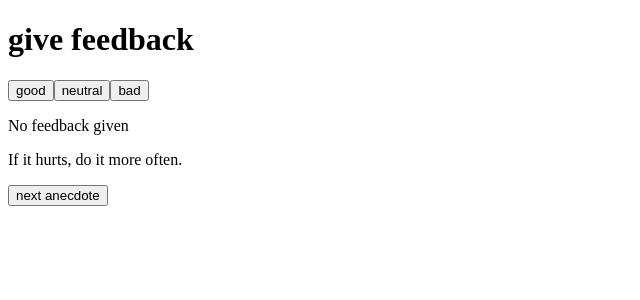
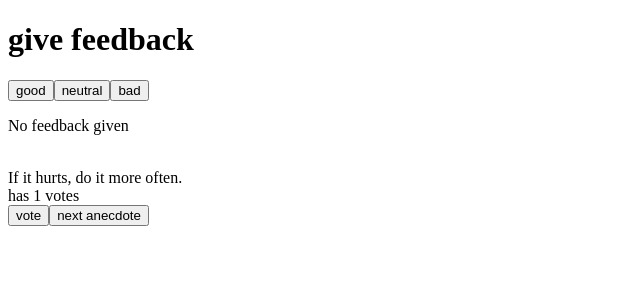
Before and after one commit to NenoPr/FullStackOpen-Submissions, a React (Vite) app in the folder part1/part1_new_app/: page / in a window 1280 px wide. Shown: the top 300 px of the page, without its empty margins (0-640 px from the left). Built offline with nearby package versions, Linux system fonts and the light colour scheme.

Commit message:
Exercise 1.13

```diff
--- a/part1/part1_new_app/src/App.jsx
+++ b/part1/part1_new_app/src/App.jsx
@@ -9,6 +9,7 @@ const Statistics = (props) => {
     <>
       <h1>statistics</h1>
       <table>
+        <tbody>
           <tr>
             <StatisticsLine text={"good"} value={props.good} />
           </tr>
@@ -27,6 +28,7 @@ const Statistics = (props) => {
           <tr>
             <StatisticsLine text={"positive"} value={props.positive} />
           </tr>
+        </tbody>
       </table>
     </>
   );
@@ -62,10 +64,26 @@ const App = () => {
     "The only way to go fast, is to go well.",
   ];
   const [selected, setSelected] = useState(0);
+  const [votes, setVotes] = useState({
+    0: 1,
+    1: 3,
+    2: 4,
+    3: 2,
+    4: 9,
+    5: 8,
+    6: 7,
+    7: 5,
+  });
 
   const all = good + neutral + bad;
   const average = (good + bad * -1) / all;
   const positive = (good * 100) / all;
+
+  function handleVotes() {
+    const newVotes = { ...votes };
+    newVotes[selected] += 1;
+    setVotes(newVotes);
+  }
 
   return (
     <div>
@@ -87,8 +105,15 @@ const App = () => {
       ) : (
         <p>No feedback given</p>
       )}
-      <p>{anecdotes[selected]}</p>
-      <button onClick={() => setSelected(Math.floor(Math.random() * 7))}>
+      <br />
+      <div>{anecdotes[selected]}</div>
+      <div>has {votes[selected]} votes</div>
+      <button onClick={handleVotes}>vote</button>
+      <button
+        onClick={() =>
+          setSelected(Math.floor(Math.random() * anecdotes.length))
+        }
+      >
         next anecdote
       </button>
     </div>
```
Lines whose indentation alone changed are shown as unchanged.
